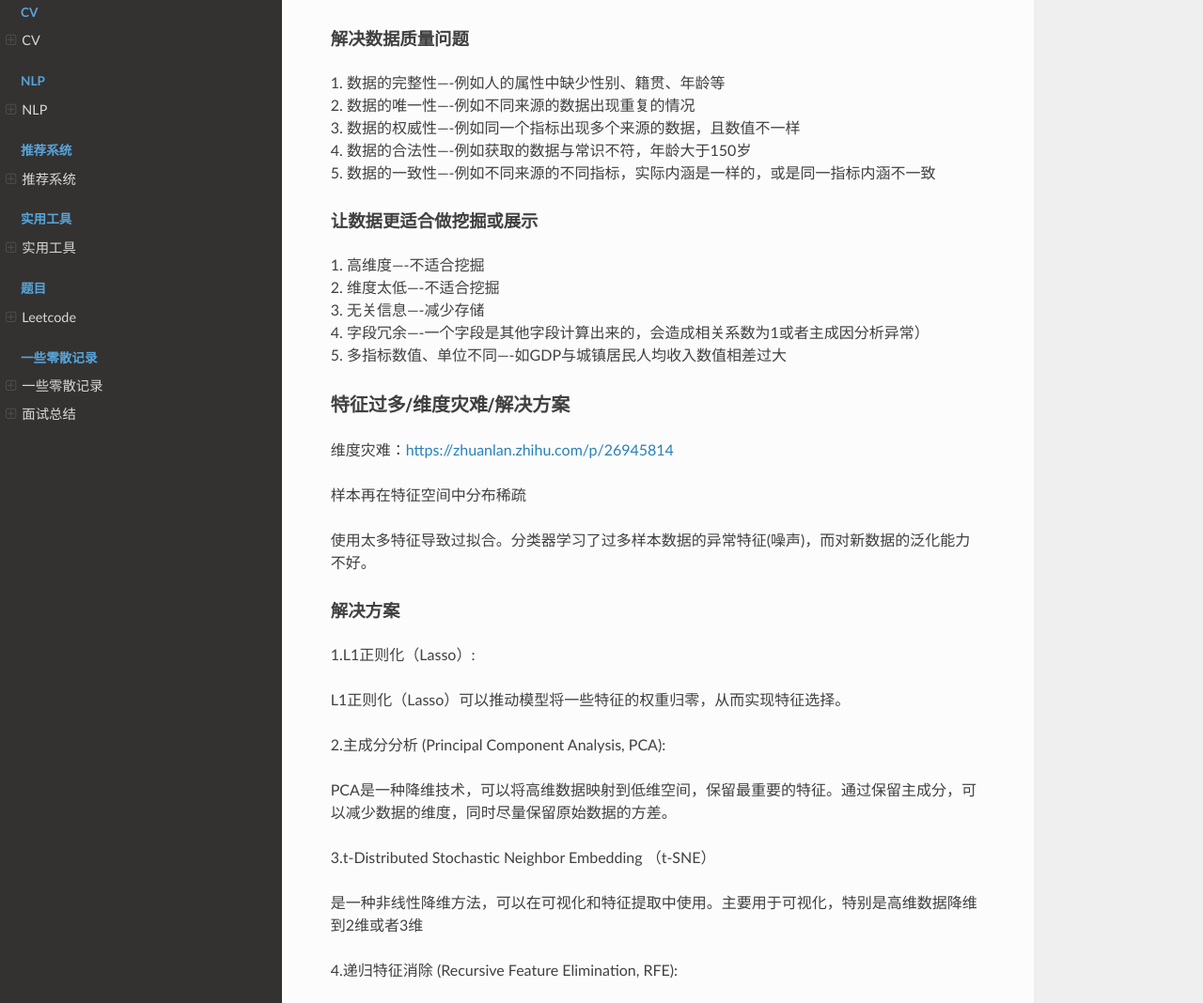
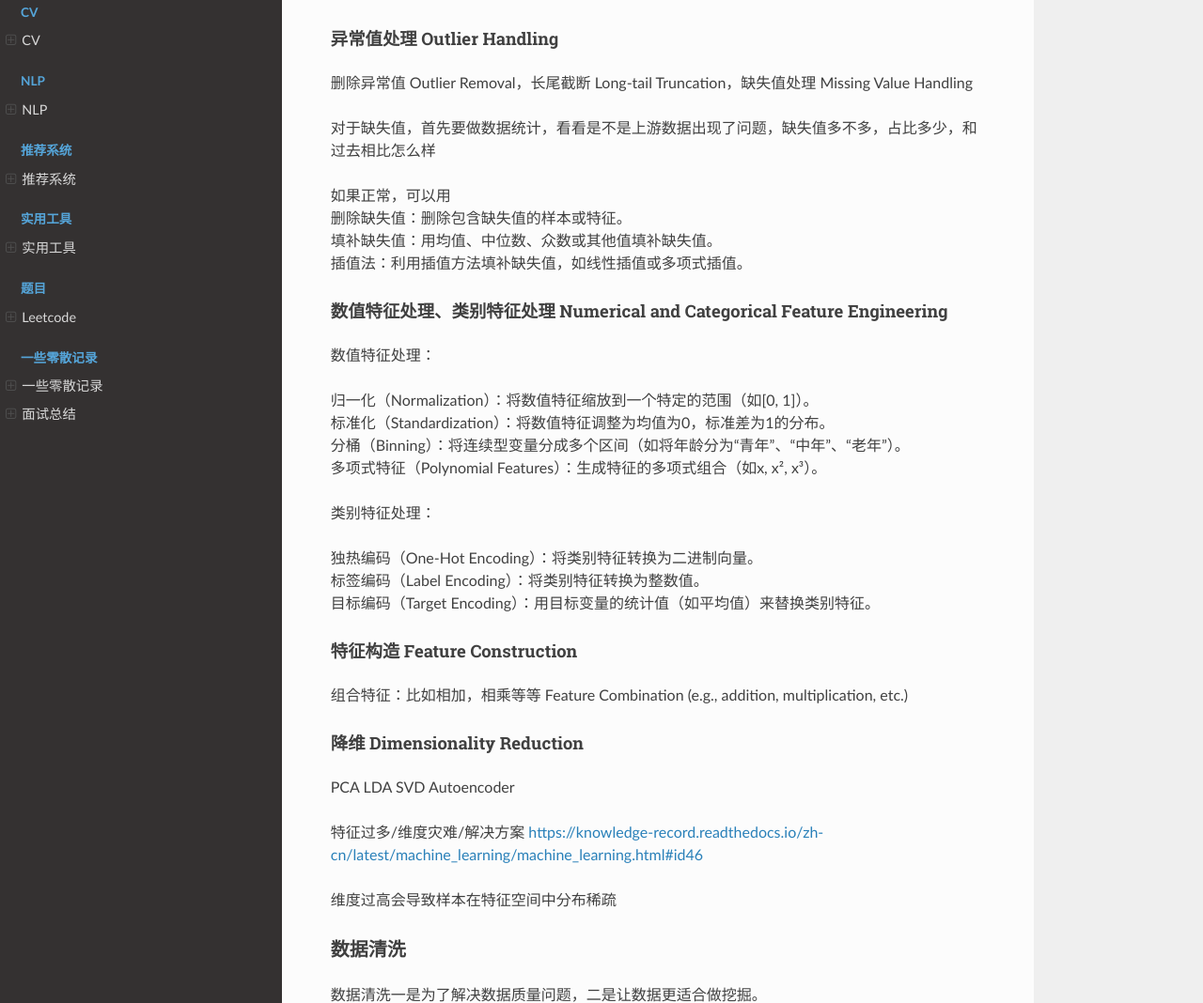
Before and after one commit to luochuankai-JHU/knowledge_record, a Sphinx documentation site: the page built from docs/machine_learning/machine_learning.rst, in a window 1280 px wide and 1400 px high, scrolled down 36209 px. Shown: the part 332-1400 px from the top of the window at 94% size. Built offline with Sphinx 7.4.7 and the Read the Docs theme 2.0.0, drawn with Linux system fonts in a browser that asks for light colours; some of the changed text lies outside the part shown.

Commit message:
feature engineering

```diff
--- a/docs/machine_learning/machine_learning.rst
+++ b/docs/machine_learning/machine_learning.rst
@@ -1045,6 +1045,55 @@ Rank Averaging
 .. image:: ../../_static/machine_learning/Rank_Averaging.png
 	:align: center
 
+
+
+有哪些常见的 Feature engineering特征工程
+----------------------------------------------------
+常见的特征工程包括：
+
+异常值处理 Outlier Handling
+''''''''''''''''''''''''''''''''''
+删除异常值 Outlier Removal，长尾截断 Long-tail Truncation，缺失值处理 Missing Value Handling
+
+对于缺失值，首先要做数据统计，看看是不是上游数据出现了问题，缺失值多不多，占比多少，和过去相比怎么样
+
+| 如果正常，可以用
+| 删除缺失值：删除包含缺失值的样本或特征。
+| 填补缺失值：用均值、中位数、众数或其他值填补缺失值。
+| 插值法：利用插值方法填补缺失值，如线性插值或多项式插值。
+
+数值特征处理、类别特征处理 Numerical and Categorical Feature Engineering
+''''''''''''''''''''''''''''''''''''''''''''''''''''''''''''''''''''''''''''''''''''''''''''''''''''''
+数值特征处理：
+
+| 归一化（Normalization）：将数值特征缩放到一个特定的范围（如[0, 1]）。
+| 标准化（Standardization）：将数值特征调整为均值为0，标准差为1的分布。
+| 分桶（Binning）：将连续型变量分成多个区间（如将年龄分为“青年”、“中年”、“老年”）。
+| 多项式特征（Polynomial Features）：生成特征的多项式组合（如x, x², x³）。
+
+
+类别特征处理：
+
+| 独热编码（One-Hot Encoding）：将类别特征转换为二进制向量。
+| 标签编码（Label Encoding）：将类别特征转换为整数值。
+| 目标编码（Target Encoding）：用目标变量的统计值（如平均值）来替换类别特征。
+
+
+特征构造 Feature Construction
+''''''''''''''''''''''''''''''''''
+组合特征：比如相加，相乘等等 Feature Combination (e.g., addition, multiplication, etc.)
+
+
+降维 Dimensionality Reduction
+''''''''''''''''''''''''''''''''''
+PCA LDA SVD Autoencoder
+
+特征过多/维度灾难/解决方案 https://knowledge-record.readthedocs.io/zh-cn/latest/machine_learning/machine_learning.html#id46
+
+维度过高会导致样本在特征空间中分布稀疏
+
+
+
 数据清洗
 -----------------------
 数据清洗一是为了解决数据质量问题，二是让数据更适合做挖掘。
@@ -1071,7 +1120,7 @@ Rank Averaging
 ----------------------------------------
 维度灾难：https://zhuanlan.zhihu.com/p/26945814
 
-样本再在特征空间中分布稀疏
+样本在特征空间中分布稀疏
 
 使用太多特征导致过拟合。分类器学习了过多样本数据的异常特征(噪声)，而对新数据的泛化能力不好。
 
```
